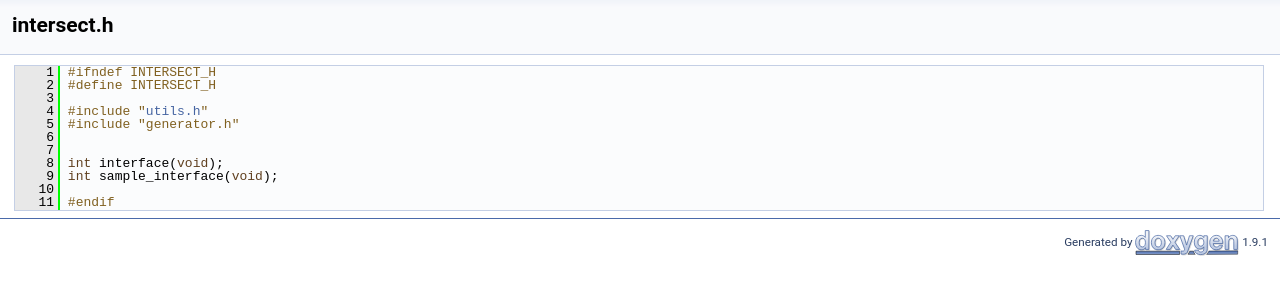
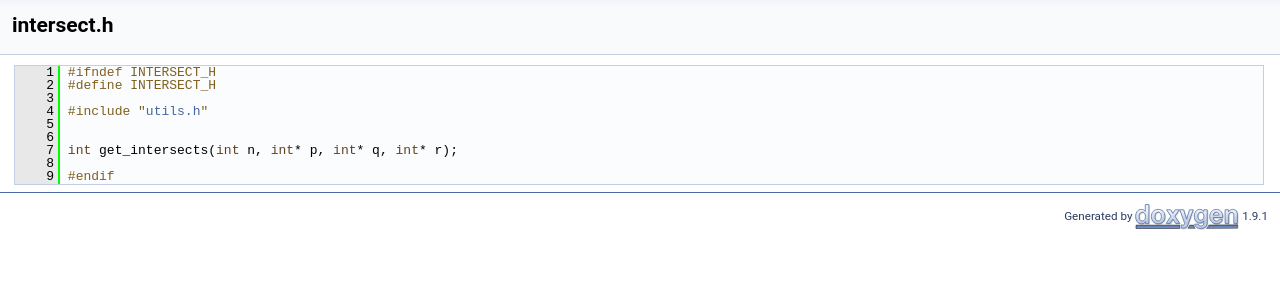
Before and after one commit to stevengogogo/DSA_IntersectingTriangles, a plain HTML site: page intersect_8h_source.html in a window 1280 px wide. Shown: the part 129-424 px from the top of the page. Drawn offline with Linux system fonts and the light colour scheme.

Commit message:
deploy: fc23a13f62f792a4edb8fda8942bd762b4dbf8a5

```diff
--- a/intersect_8h_source.html
+++ b/intersect_8h_source.html
@@ -73,13 +73,11 @@ $(function() {
 <div class="line"><a name="l00002"></a><span class="lineno">    2</span>&#160;<span class="preprocessor">#define INTERSECT_H</span></div>
 <div class="line"><a name="l00003"></a><span class="lineno">    3</span>&#160; </div>
 <div class="line"><a name="l00004"></a><span class="lineno">    4</span>&#160;<span class="preprocessor">#include &quot;<a class="code" href="utils_8h.html">utils.h</a>&quot;</span></div>
-<div class="line"><a name="l00005"></a><span class="lineno">    5</span>&#160;<span class="preprocessor">#include &quot;generator.h&quot;</span></div>
+<div class="line"><a name="l00005"></a><span class="lineno">    5</span>&#160; </div>
 <div class="line"><a name="l00006"></a><span class="lineno">    6</span>&#160; </div>
-<div class="line"><a name="l00007"></a><span class="lineno">    7</span>&#160; </div>
-<div class="line"><a name="l00008"></a><span class="lineno">    8</span>&#160;<span class="keywordtype">int</span> interface(<span class="keywordtype">void</span>);</div>
-<div class="line"><a name="l00009"></a><span class="lineno">    9</span>&#160;<span class="keywordtype">int</span> sample_interface(<span class="keywordtype">void</span>);</div>
-<div class="line"><a name="l00010"></a><span class="lineno">   10</span>&#160; </div>
-<div class="line"><a name="l00011"></a><span class="lineno">   11</span>&#160;<span class="preprocessor">#endif</span></div>
+<div class="line"><a name="l00007"></a><span class="lineno">    7</span>&#160;<span class="keywordtype">int</span> get_intersects(<span class="keywordtype">int</span> n, <span class="keywordtype">int</span>* p, <span class="keywordtype">int</span>* q, <span class="keywordtype">int</span>* r);</div>
+<div class="line"><a name="l00008"></a><span class="lineno">    8</span>&#160; </div>
+<div class="line"><a name="l00009"></a><span class="lineno">    9</span>&#160;<span class="preprocessor">#endif</span></div>
 <div class="ttc" id="autils_8h_html"><div class="ttname"><a href="utils_8h.html">utils.h</a></div><div class="ttdoc">General Utilities.</div></div>
 </div><!-- fragment --></div><!-- contents -->
 <!-- start footer part -->
```
